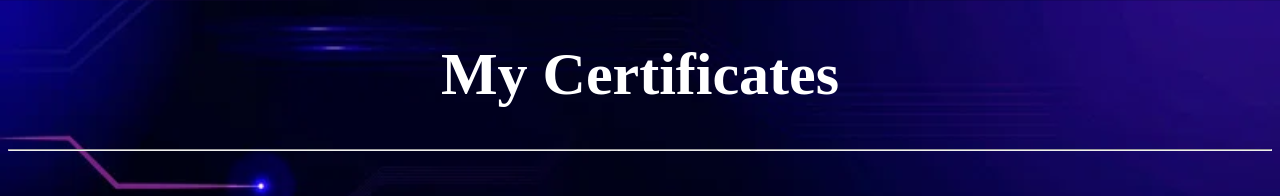
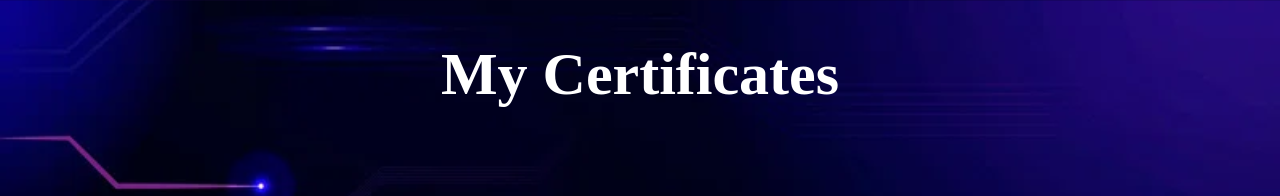
Before and after one commit to anubhab0709/portfolio-anubhab.github.io, a plain HTML site: page certificates.html in a window 1280 px wide. Shown: the top 196 px of the page. Drawn offline with Linux system fonts and the light colour scheme; grey boxes are pictures that could not be loaded.

Commit message:
Update certificates.html

```diff
--- a/certificates.html
+++ b/certificates.html
@@ -7,7 +7,7 @@
 
     <link rel="stylesheet" href="./assets/css/style1.css">
 
-    <h1 class="heading">My Certificates</h1><hr />
+    <h1 class="heading">My Certificates</h1>
 </head>
 <body>
 
```
